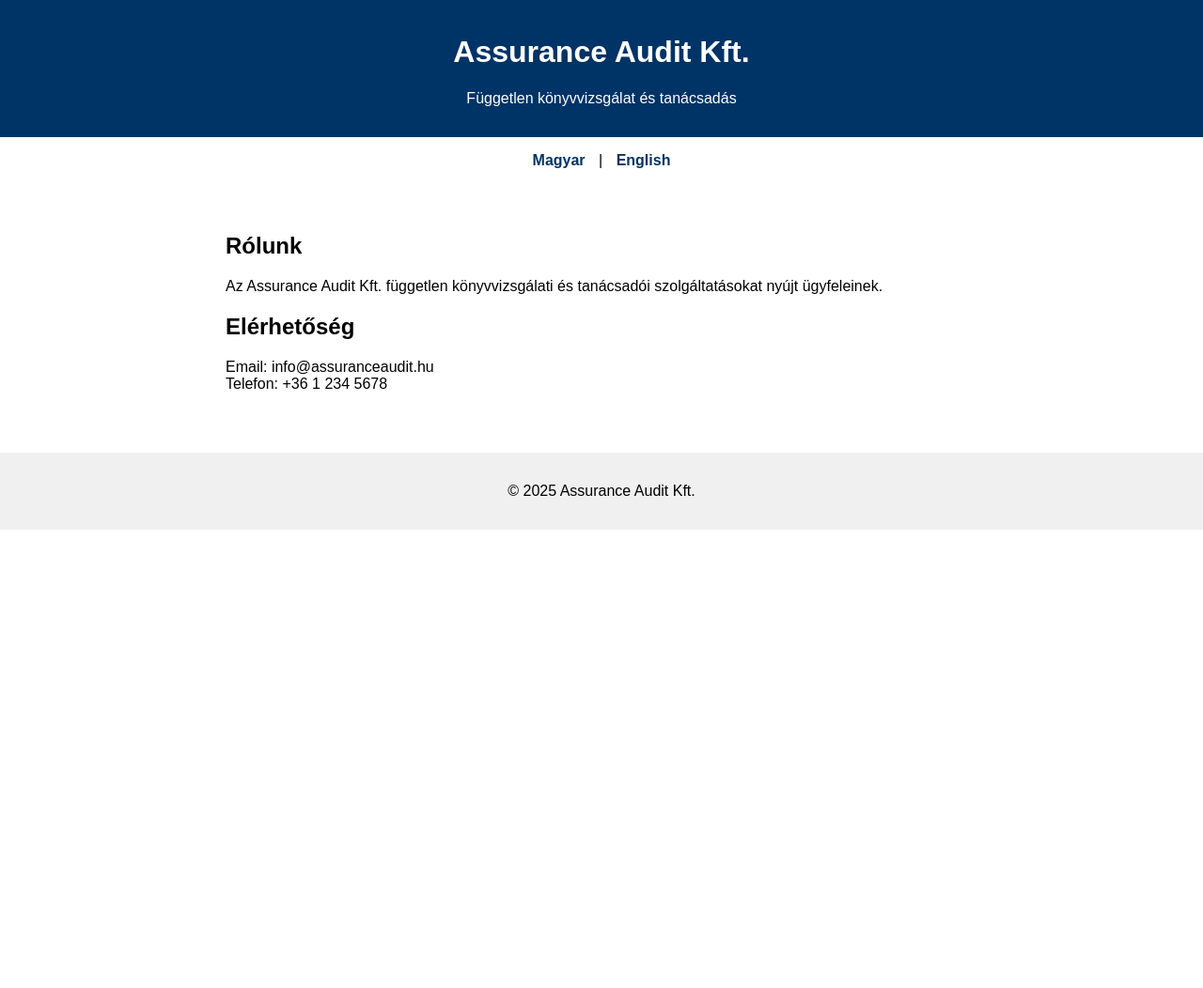
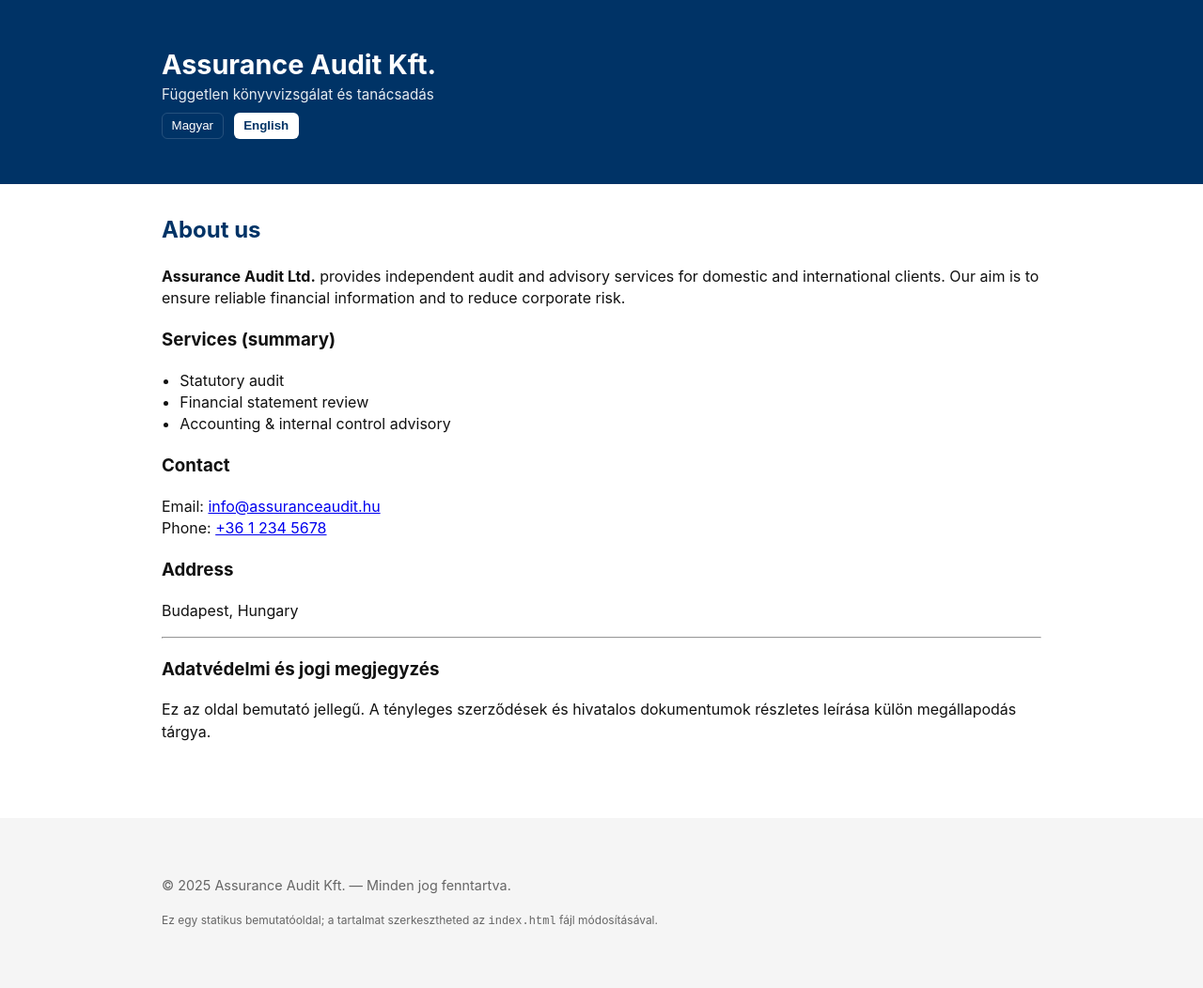
Before and after one commit to hobortamas/assuranceaudit.hu, a plain HTML site: page index.html in a window 1280 px wide. Shown: the whole page at 94% size. Before the commit the page ends 800 px from the top, so only its background shows below. Drawn offline with Linux system fonts and the light colour scheme.

Commit message:
Initial site upload

```diff
--- a/index.html
+++ b/index.html
@@ -1,56 +1,97 @@
-<!DOCTYPE html>
+<!doctype html>
 <html lang="hu">
 <head>
-  <meta charset="UTF-8">
-  <meta name="viewport" content="width=device-width, initial-scale=1.0">
-  <title>Assurance Audit Kft.</title>
-  <style>
-    body { font-family: Arial, sans-serif; margin: 0; padding: 0; }
-    header { background: #003366; color: white; padding: 1em; text-align: center; }
-    nav { margin: 1em; text-align: center; }
-    nav a { margin: 0 10px; text-decoration: none; color: #003366; font-weight: bold; }
-    section { max-width: 800px; margin: 2em auto; padding: 1em; }
-    footer { background: #f0f0f0; text-align: center; padding: 1em; margin-top: 2em; }
-  </style>
+  <meta charset="utf-8">
+  <meta name="viewport" content="width=device-width,initial-scale=1">
+  <title>Assurance Audit Kft. — Független könyvvizsgálat</title>
+  <meta name="description" content="Assurance Audit Kft. — független könyvvizsgálat és tanácsadás.">
+  <link rel="stylesheet" href="style.css">
 </head>
 <body>
-  <header>
-    <h1>Assurance Audit Kft.</h1>
-    <p>Független könyvvizsgálat és tanácsadás</p>
+  <a class="skip" href="#main">Ugrás a tartalomra</a>
+  <header class="site-header">
+    <div class="wrap">
+      <h1 class="brand">Assurance Audit Kft.</h1>
+      <p class="tagline">Független könyvvizsgálat és tanácsadás</p>
+      <nav class="lang-switch" aria-label="Nyelv">
+        <button onclick="setLang('hu')" id="btn-hu" aria-pressed="true">Magyar</button>
+        <button onclick="setLang('en')" id="btn-en" aria-pressed="false">English</button>
+      </nav>
+    </div>
   </header>
 
-  <nav>
-    <a href="#hu" onclick="setLang('hu')">Magyar</a> |
-    <a href="#en" onclick="setLang('en')">English</a>
-  </nav>
+  <main id="main" class="wrap">
+    <section id="hu" class="lang">
+      <h2>Rólunk</h2>
+      <p>Az <strong>Assurance Audit Kft.</strong> független könyvvizsgálati és tanácsadói szolgáltatásokat nyújt hazai és nemzetközi ügyfelek részére. Célunk a megbízható pénzügyi információk biztosítása és a vállalati kockázatok csökkentése.</p>
 
-  <section id="content">
-    <div id="hu" class="lang">
-      <h2>Rólunk</h2>
-      <p>Az Assurance Audit Kft. független könyvvizsgálati és tanácsadói szolgáltatásokat nyújt ügyfeleinek.</p>
-      <h2>Elérhetőség</h2>
-      <p>Email: info@assuranceaudit.hu<br>
-      Telefon: +36 1 234 5678</p>
+      <h3>Szolgáltatások (röviden)</h3>
+      <ul>
+        <li>Könyvvizsgálat</li>
+        <li>Pénzügyi beszámolók ellenőrzése</li>
+        <li>Tanácsadás számviteli és belső kontroll kérdésekben</li>
+      </ul>
+
+      <h3>Elérhetőség</h3>
+      <p>Email: <a href="mailto:info@assuranceaudit.hu">info@assuranceaudit.hu</a><br>
+      Telefon: <a href="tel:+3612345678">+36 1 234 5678</a></p>
+
+      <h3>Cím</h3>
+      <p>Budapest, Magyarország</p>
+    </section>
+
+    <section id="en" class="lang" style="display:none;">
+      <h2>About us</h2>
+      <p><strong>Assurance Audit Ltd.</strong> provides independent audit and advisory services for domestic and international clients. Our aim is to ensure reliable financial information and to reduce corporate risk.</p>
+
+      <h3>Services (summary)</h3>
+      <ul>
+        <li>Statutory audit</li>
+        <li>Financial statement review</li>
+        <li>Accounting &amp; internal control advisory</li>
+      </ul>
+
+      <h3>Contact</h3>
+      <p>Email: <a href="mailto:info@assuranceaudit.hu">info@assuranceaudit.hu</a><br>
+      Phone: <a href="tel:+3612345678">+36 1 234 5678</a></p>
+
+      <h3>Address</h3>
+      <p>Budapest, Hungary</p>
+    </section>
+
+    <hr>
+
+    <section>
+      <h3>Adatvédelmi és jogi megjegyzés</h3>
+      <p>Ez az oldal bemutató jellegű. A tényleges szerződések és hivatalos dokumentumok részletes leírása külön megállapodás tárgya.</p>
+    </section>
+  </main>
+
+  <footer class="site-footer">
+    <div class="wrap">
+      <p>&copy; 2025 Assurance Audit Kft. — Minden jog fenntartva.</p>
+      <p><small>Ez egy statikus bemutatóoldal; a tartalmat szerkesztheted az <code>index.html</code> fájl módosításával.</small></p>
     </div>
-
-    <div id="en" class="lang" style="display:none;">
-      <h2>About Us</h2>
-      <p>Assurance Audit Ltd. provides independent audit and advisory services to its clients.</p>
-      <h2>Contact</h2>
-      <p>Email: info@assuranceaudit.hu<br>
-      Phone: +36 1 234 5678</p>
-    </div>
-  </section>
-
-  <footer>
-    <p>&copy; 2025 Assurance Audit Kft.</p>
   </footer>
 
   <script>
+    // Simple language switcher with localStorage
     function setLang(lang) {
-      document.querySelectorAll('.lang').forEach(div => div.style.display = 'none');
+      var nodes = document.querySelectorAll('.lang');
+      for (var i=0; i<nodes.length; i++) nodes[i].style.display = 'none';
       document.getElementById(lang).style.display = 'block';
+      localStorage.setItem('aa_lang', lang);
+      document.getElementById('btn-hu').setAttribute('aria-pressed', lang === 'hu');
+      document.getElementById('btn-en').setAttribute('aria-pressed', lang === 'en');
     }
+    (function() {
+      var saved = localStorage.getItem('aa_lang');
+      if (!saved) {
+        var nav = navigator.language || navigator.userLanguage || 'hu';
+        saved = nav.indexOf('en') === 0 ? 'en' : 'hu';
+      }
+      setLang(saved);
+    })();
   </script>
 </body>
 </html>
--- /dev/null
+++ b/style.css
@@ -0,0 +1,26 @@
+
+/* style.css — egyszerű, letisztult megjelenés */
+:root{--max-width:1000px;--accent:#003366;--muted:#666;}
+*{box-sizing:border-box}
+body{font-family:Inter,Segoe UI,Arial,Helvetica,sans-serif;margin:0;color:#111;line-height:1.45}
+.wrap{max-width:var(--max-width);margin:0 auto;padding:1rem}
+.skip{position:absolute;left:-999px;top:auto;width:1px;height:1px;overflow:hidden}
+.skip:focus{left:0;top:0;width:auto;height:auto;padding:.5rem;background:#fff;border:2px solid #000}
+
+.site-header{background:var(--accent);color:#fff;padding:1rem 0}
+.brand{margin:0;font-size:1.4rem}
+.tagline{margin:0;font-size:.95rem;opacity:.9}
+
+.lang-switch{margin-top:.5rem}
+.lang-switch button{background:transparent;border:1px solid rgba(255,255,255,0.15);color:#fff;padding:.35rem .6rem;margin-right:.4rem;border-radius:6px;cursor:pointer}
+.lang-switch button[aria-pressed="true"]{background:#fff;color:var(--accent);font-weight:700}
+
+main{padding:1.2rem 0}
+h2{color:var(--accent);margin-top:0}
+ul{padding-left:1.2rem}
+.site-footer{background:#f5f5f5;padding:1rem 0;margin-top:2rem;color:var(--muted);font-size:.9rem}
+
+@media (min-width:760px){
+  .wrap{padding:2rem}
+  .brand{font-size:1.8rem}
+}
```
Also changed, not shown: 2 other files.
